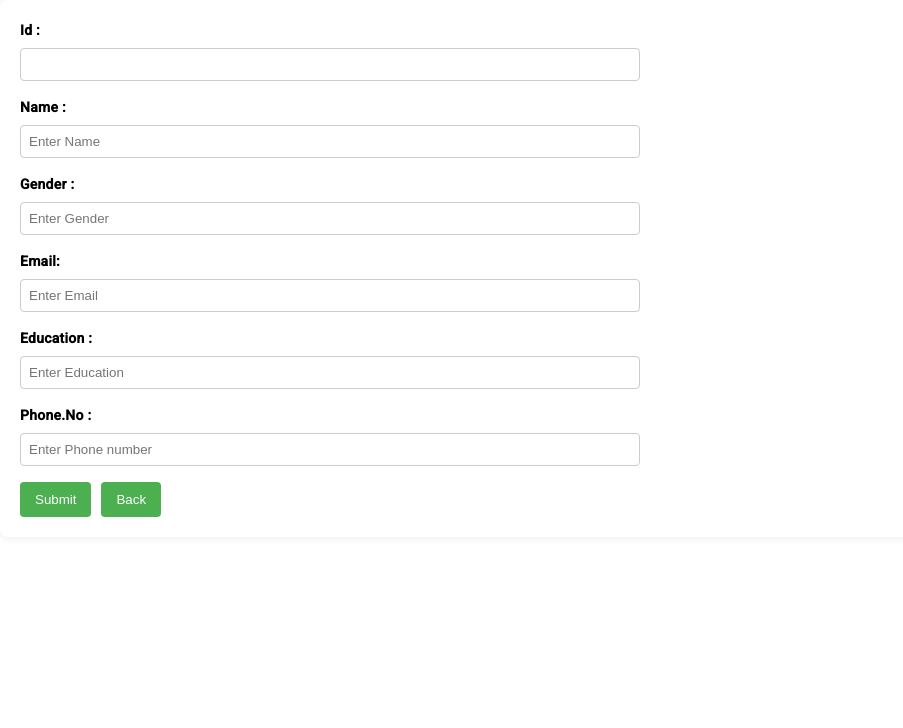
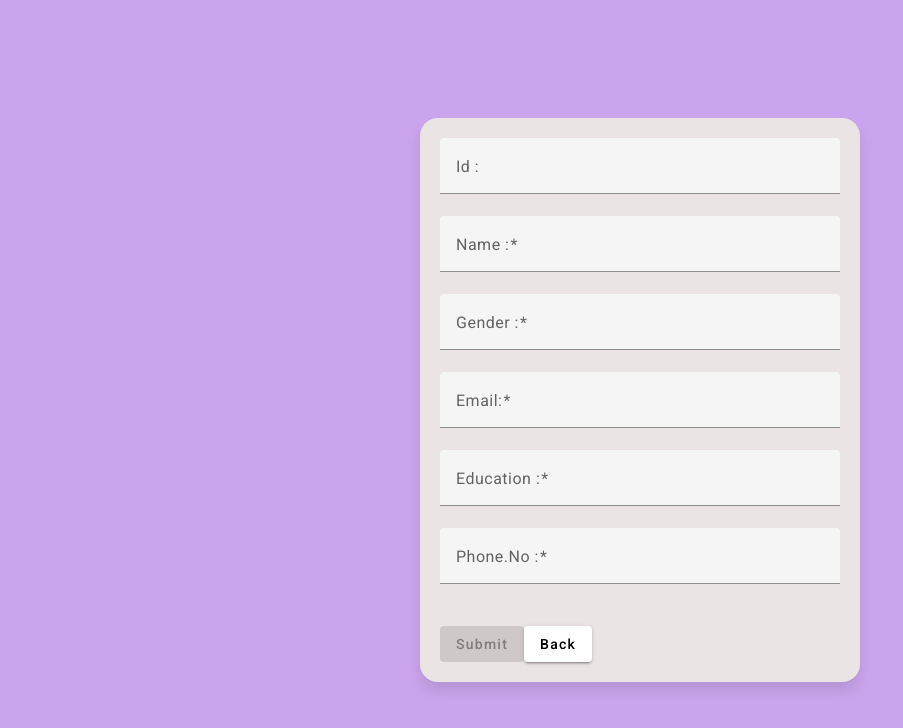
Before and after one commit to ShriyaNadkarni/Angular, an Angular app: page /add-emp in a window 1280 px wide. Shown: the top 728 px of the page, without its empty margins (0-903 px from the left). Built offline with nearby package versions, Linux system fonts and the light colour scheme.

Commit message:
changed forms

```diff
--- a/src/app/Teachers/add-employee/add-employee.component.css
+++ b/src/app/Teachers/add-employee/add-employee.component.css
@@ -1,55 +1,24 @@
-body {
-    font-family: Arial, sans-serif;
-    background-color: #f4f4f4;
-    margin: 0;
-    padding: 0;
+
+:host {
     display: flex;
     justify-content: center;
     align-items: center;
     height: 100vh;
-}
+    background-color: rgb(202, 164, 236);
+  }
 
-form {
-    background-color: #fff;
+  .form-container {
+    width: 400px;
     padding: 20px;
-    border-radius: 8px;
-    box-shadow: 0 0 10px rgba(0, 0, 0, 0.1);
-}
+    box-shadow: 0 9px 13px rgba(17, 16, 16, 0.1);
+    background-color: #ebe4e4;
+    border-radius: 18px;
+  }
 
-label {
-    display: block;
-    margin-bottom: 8px;
-    font-weight: bold;
-}
+  mat-form-field {
+    width: 100%;
+  }
 
-input {
-    width: 50%;
-    padding: 8px;
-    margin-bottom: 16px;
-    box-sizing: border-box;
-    border: 1px solid #ccc;
-    border-radius: 4px;
-}
-
-button {
-    background-color: #4caf50;
-    color: #fff;
-    padding: 10px 15px;
-    border: none;
-    border-radius: 4px;
-    cursor: pointer;
-    margin-right: 10px;
-}
-
-button:hover {
-    background-color: #45a049;
-}
-
-.error{
-    border: 1px solid red;
-}
-
-
-button:last-child {
-    margin-right: 0; /* Remove margin-right for the last button */
-}
+  button {
+    margin-top: 20px;
+  }
--- a/src/app/Teachers/add-employee/add-employee.component.html
+++ b/src/app/Teachers/add-employee/add-employee.component.html
@@ -1,17 +1,64 @@
-<div>
+<div class="form-container">
     <form [formGroup]="EmployeeForm" (ngSubmit)="EmployeeForm.status !== 'INVALID' && postData(EmployeeForm)">
-        <label>Id :</label>
-        <input type="number" formControlName="id"><br>
+      <mat-form-field appearance="fill">
+        <mat-label>Id :</mat-label>
+        <input matInput type="number" formControlName="id">
+      </mat-form-field><br>
 
-        <label>Name :</label>
-        <input type="text" formControlName="name" placeholder="Enter Name"
-            [ngClass]="{error: getControl('name')?.errors && getControl('name')?.touched}">
-        <div *ngIf="getControl('name')?.errors && getControl('name')?.touched" style="color: red">
+      <mat-form-field appearance="fill">
+        <mat-label>Name :</mat-label>
+        <input matInput type="text" formControlName="name" placeholder="Enter Name">
+        <mat-error *ngIf="getControl('name')?.errors && getControl('name')?.touched">
           <small *ngIf="getControl('name')?.errors?.['required']">{{errors.error.required}}</small>
           <small *ngIf="getControl('name')?.errors?.['minlength']">{{errors.error.valid_name}}</small>
           <small *ngIf="getControl('name')?.errors?.['pattern']">{{errors.error.valid_names}}</small>
+        </mat-error>
+      </mat-form-field><br>
+
+      <mat-form-field appearance="fill">
+        <mat-label>Gender :</mat-label>
+        <input matInput type="text" formControlName="gender" placeholder="Enter Gender">
+        <mat-error *ngIf="getControl('gender')?.errors && getControl('gender')?.touched">
+          <small *ngIf="getControl('gender')?.errors?.['required']">{{errors.error.required}}</small>
+        </mat-error>
+      </mat-form-field><br>
+
+      <mat-form-field appearance="fill">
+        <mat-label>Email:</mat-label>
+        <input matInput type="text" formControlName="email" placeholder="Enter Email">
+        <mat-error *ngIf="getControl('email')?.errors && getControl('email')?.touched">
+          <small *ngIf="getControl('email')?.errors?.['required']">{{errors.error.required}}</small>
+          <small *ngIf="getControl('email')?.errors?.['pattern']">{{errors.error.valid_email}}</small>
+        </mat-error>
+      </mat-form-field><br>
+      <mat-form-field appearance="fill">
+        <mat-label>Education :</mat-label>
+        <input matInput type="text" formControlName="education" placeholder="Enter Education">
+        <mat-error *ngIf="getControl('education')?.errors && getControl('education')?.touched">
+          <small *ngIf="getControl('education')?.errors?.['required']">{{errors.error.required}}</small>
+        </mat-error>
+      </mat-form-field><br>
+
+
+      <mat-form-field appearance="fill">
+        <mat-label>Phone.No :</mat-label>
+        <input matInput type="text" formControlName="phonenumber" placeholder="Enter Phone number">
+        <mat-error *ngIf="getControl('phonenumber')?.errors && getControl('phonenumber')?.touched">
+          <small *ngIf="getControl('phonenumber')?.errors?.['required']">{{errors.error.required}}</small>
+        </mat-error>
+      </mat-form-field><br>
+
+      <button mat-raised-button color="primary" type="submit" [disabled]="EmployeeForm.status === 'INVALID'">Submit</button>
+      <button mat-raised-button routerLink="/employees" routerLinkActive="active-link">Back</button>
+    </form>
   </div>
-        <br>
+
+
+
+
+
+
+
   <!-- <div *ngIf="EmployeeForm.get('name')?.hasError('required') && EmployeeForm.get('name')?.touched" style="color: red;">
             {{ errors.error.required }}
         </div>
@@ -21,26 +68,15 @@
 
 
 
-        <label>Gender :</label>
-        <input type="text" formControlName="gender" placeholder="Enter Gender"
-            [ngClass]="{error: getControl('gender')?.errors && getControl('gender')?.touched}">
-        <div *ngIf="getControl('gender')?.errors && getControl('gender')?.touched" style="color: red">
-            <small *ngIf="getControl('gender')?.errors?.['required']">{{errors.error.required}}</small>
-        </div>
-        <br>
-        <!-- <div *ngIf="EmployeeForm.get('gender')?.hasError('required') && EmployeeForm.get('gender')?.touched"
+        <!-- <div *ngIf="EmployeeForm.get('department')?.hasError('required') && EmployeeForm.get('department')?.touched"
             style="color: red;">
             {{ errors.error.required }}
         </div><br> -->
 
-        <label>Email:</label>
-        <input type="text" formControlName="email" placeholder="Enter Email"
-            [ngClass]="{error: getControl('email')?.errors && getControl('email')?.touched}">
-        <div *ngIf="getControl('email')?.errors && getControl('email')?.touched" style="color: red">
-            <small *ngIf="getControl('email')?.errors?.['required']">{{errors.error.required}}</small>
-            <small *ngIf="getControl('email')?.errors?.['pattern']">{{errors.error.valid_email}}</small>
-        </div>
-        <br>
+         <!-- <div *ngIf="EmployeeForm.get('jobTitle')?.hasError('required') && EmployeeForm.get('jobTitle')?.touched"
+            style="color: red;">
+            {{ errors.error.required }}
+        </div><br> -->
 
           <!-- <div *ngIf="EmployeeForm.get('email')?.hasError('required') && EmployeeForm.get('email')?.touched"
             style="color: red;">
@@ -50,33 +86,7 @@
             style="color: red;">
             {{ errors.error.valid_emplyId}}
         </div><br> -->
-
-        <label>Education :</label>
-        <input type="text" formControlName="education" placeholder="Enter Education"
-            [ngClass]="{error: getControl('education')?.errors && getControl('education')?.touched}">
-        <div *ngIf="getControl('education')?.errors && getControl('education')?.touched" style="color: red">
-            <small *ngIf="getControl('education')?.errors?.['required']">{{errors.error.required}}</small>
-        </div>
-        <br>
-        <!-- <div *ngIf="EmployeeForm.get('jobTitle')?.hasError('required') && EmployeeForm.get('jobTitle')?.touched"
+         <!-- <div *ngIf="EmployeeForm.get('gender')?.hasError('required') && EmployeeForm.get('gender')?.touched"
             style="color: red;">
             {{ errors.error.required }}
         </div><br> -->
-
-        <label>Phone.No :</label>
-        <input type="text" formControlName="phonenumber" placeholder="Enter Phone number"
-            [ngClass]="{error: getControl('phonenumber')?.errors && getControl('phonenumber')?.touched}">
-        <div *ngIf="getControl('phonenumber')?.errors && getControl('phonenumber')?.touched" style="color: red">
-            <small *ngIf="getControl('phonenumber')?.errors?.['required']">{{errors.error.required}}</small>
-        </div>
-        <br>
-
-        <!-- <div *ngIf="EmployeeForm.get('department')?.hasError('required') && EmployeeForm.get('department')?.touched"
-            style="color: red;">
-            {{ errors.error.required }}
-        </div><br> -->
-
-        <button type="submit" [disabled]="EmployeeForm.status === 'INVALID'">Submit</button>
-        <button routerLink="/employees" routerLinkActive="active-link">Back</button>
-    </form>
-</div>
--- a/src/app/Teachers/add-employee/add-employee.component.ts
+++ b/src/app/Teachers/add-employee/add-employee.component.ts
@@ -5,6 +5,7 @@ import { EmployeeService } from '../../../service/employee.service';
 import { Router } from '@angular/router';
 import { Employee } from '../../../interface/employee';
 import { errors } from 'src/errors';
+
 
 
 @Component({
--- a/src/app/Teachers/edit-employee/edit-employee.component.css
+++ b/src/app/Teachers/edit-employee/edit-employee.component.css
@@ -1,50 +1,25 @@
-body {
-    font-family: Arial, sans-serif;
-    background-color: #f4f4f4;
-    margin: 0;
-    padding: 0;
-    display: flex;
-    justify-content: center;
-    align-items: center;
-    height: 100vh;
+.form-container {
+    max-width: 400px;
+    margin: auto;
+    padding: 20px;
+    box-shadow: 0 4px 8px rgba(0, 0, 0, 0.1);
+    border-radius: 8px;
+    background-color: #fff;
   }
 
-form {
-    background-color: #fff;
-    padding: 20px;
-    border-radius: 8px;
-    box-shadow: 0 0 10px rgba(0, 0, 0, 0.1);
-}
-
-label {
-    display: block;
-    margin-bottom: 8px;
-    font-weight: bold;
-}
-
-input {
-    width: 50%;
-    padding: 8px;
+  mat-form-field {
+    width: 100%;
     margin-bottom: 16px;
-    box-sizing: border-box;
-    border: 1px solid #ccc;
-    border-radius: 4px;
   }
 
   button {
-    background-color: #4caf50;
-    color: #fff;
-    padding: 10px 15px;
-    border: none;
-    border-radius: 4px;
-    cursor: pointer;
-    margin-right: 10px;
+    margin-top: 16px;
   }
 
-button:last-child {
-    margin-right: 0;
+  .error-message {
+    color: red;
   }
 
-button:hover {
-    background-color: #45a049;
+  .mat-raised-button {
+    margin-right: 8px;
   }
--- a/src/app/Teachers/edit-employee/edit-employee.component.html
+++ b/src/app/Teachers/edit-employee/edit-employee.component.html
@@ -1,54 +1,55 @@
-<div>
+<div class="form-container">
     <form [formGroup]="EmployeeForm" (ngSubmit)="EmployeeForm.status !== 'INVALID' && updateEmployee()">
-        <label>Id :</label>
-        <input type="number" formControlName="id"><br>
 
-        <label>Name :</label>
-        <input type="text" formControlName="name" placeholder="Enter Name"
-            [ngClass]="{error: getControl('name')?.errors && getControl('name')?.touched}">
-        <div *ngIf="getControl('name')?.errors && getControl('name')?.touched" style="color: red">
+      <mat-form-field appearance="fill">
+        <mat-label>Id :</mat-label>
+        <input matInput type="number" formControlName="id">
+      </mat-form-field><br>
+
+      <mat-form-field appearance="fill">
+        <mat-label>Name :</mat-label>
+        <input matInput type="text" formControlName="name" placeholder="Enter Name">
+        <mat-error *ngIf="getControl('name')?.errors && getControl('name')?.touched">
           <small *ngIf="getControl('name')?.errors?.['required']">{{errors.error.required}}</small>
           <small *ngIf="getControl('name')?.errors?.['minlength']">{{errors.error.valid_name}}</small>
           <small *ngIf="getControl('name')?.errors?.['pattern']">{{errors.error.valid_names}}</small>
-        </div>
-        <br>
+        </mat-error>
+      </mat-form-field><br>
 
-        <label>Gender :</label>
-        <input type="text" formControlName="gender" placeholder="Enter Gender"
-            [ngClass]="{error: getControl('gender')?.errors && getControl('gender')?.touched}">
-        <div *ngIf="getControl('gender')?.errors && getControl('gender')?.touched" style="color: red">
+      <mat-form-field appearance="fill">
+        <mat-label>Gender :</mat-label>
+        <input matInput type="text" formControlName="gender" placeholder="Enter Gender">
+        <mat-error *ngIf="getControl('gender')?.errors && getControl('gender')?.touched">
           <small *ngIf="getControl('gender')?.errors?.['required']">{{errors.error.required}}</small>
-        </div>
-        <br>
+        </mat-error>
+      </mat-form-field><br>
 
-
-        <label>Email :</label>
-        <input type="text" formControlName="email" placeholder="Enter Email"
-            [ngClass]="{error: getControl('email')?.errors && getControl('email')?.touched}">
-        <div *ngIf="getControl('email')?.errors && getControl('email')?.touched" style="color: red">
+      <mat-form-field appearance="fill">
+        <mat-label>Email :</mat-label>
+        <input matInput type="text" formControlName="email" placeholder="Enter Email">
+        <mat-error *ngIf="getControl('email')?.errors && getControl('email')?.touched">
           <small *ngIf="getControl('email')?.errors?.['required']">{{errors.error.required}}</small>
           <small *ngIf="getControl('email')?.errors?.['pattern']">{{errors.error.valid_email}}</small>
-        </div>
-        <br>
+        </mat-error>
+      </mat-form-field><br>
 
-        <label>Education :</label>
-        <input type="text" formControlName="education" placeholder="Enter Education"
-            [ngClass]="{error: getControl('education')?.errors && getControl('education')?.touched}">
-        <div *ngIf="getControl('education')?.errors && getControl('education')?.touched" style="color: red">
+      <mat-form-field appearance="fill">
+        <mat-label>Education :</mat-label>
+        <input matInput type="text" formControlName="education" placeholder="Enter Education">
+        <mat-error *ngIf="getControl('education')?.errors && getControl('education')?.touched">
           <small *ngIf="getControl('education')?.errors?.['required']">{{errors.error.required}}</small>
-        </div>
-        <br>
+        </mat-error>
+      </mat-form-field><br>
 
-        <label>Phone.no</label>
-        <input type="text" formControlName="phonenumber" placeholder="Enter Department"
-            [ngClass]="{error: getControl('phonenumber')?.errors && getControl('phonenumber')?.touched}">
-        <div *ngIf="getControl('phonenumber')?.errors && getControl('phonenumber')?.touched" style="color: red">
+      <mat-form-field appearance="fill">
+        <mat-label>Phone.no :</mat-label>
+        <input matInput type="text" formControlName="phonenumber" placeholder="Enter Phone number">
+        <mat-error *ngIf="getControl('phonenumber')?.errors && getControl('phonenumber')?.touched">
           <small *ngIf="getControl('phonenumber')?.errors?.['required']">{{errors.error.required}}</small>
-        </div>
-        <br>
+        </mat-error>
+      </mat-form-field><br>
 
-
-        <button type="submit" [disabled]="EmployeeForm.status === 'INVALID'">Update</button>
-        <button routerLink="/employees" routerLinkActive="active-link">Back</button>
+      <button mat-raised-button color="primary" type="submit" [disabled]="EmployeeForm.status === 'INVALID'">Update</button>
+      <button mat-raised-button routerLink="/employees" routerLinkActive="active-link">Back</button>
     </form>
   </div>
--- a/src/app/Teachers/employee/employee.component.css
+++ b/src/app/Teachers/employee/employee.component.css
@@ -11,7 +11,7 @@ button.delete-button {
 
 
 .filterbutton{
-  margin-right: 30%;
+  margin-right: 50%;
 }
 
 
```
Lines whose indentation alone changed are shown as unchanged.
